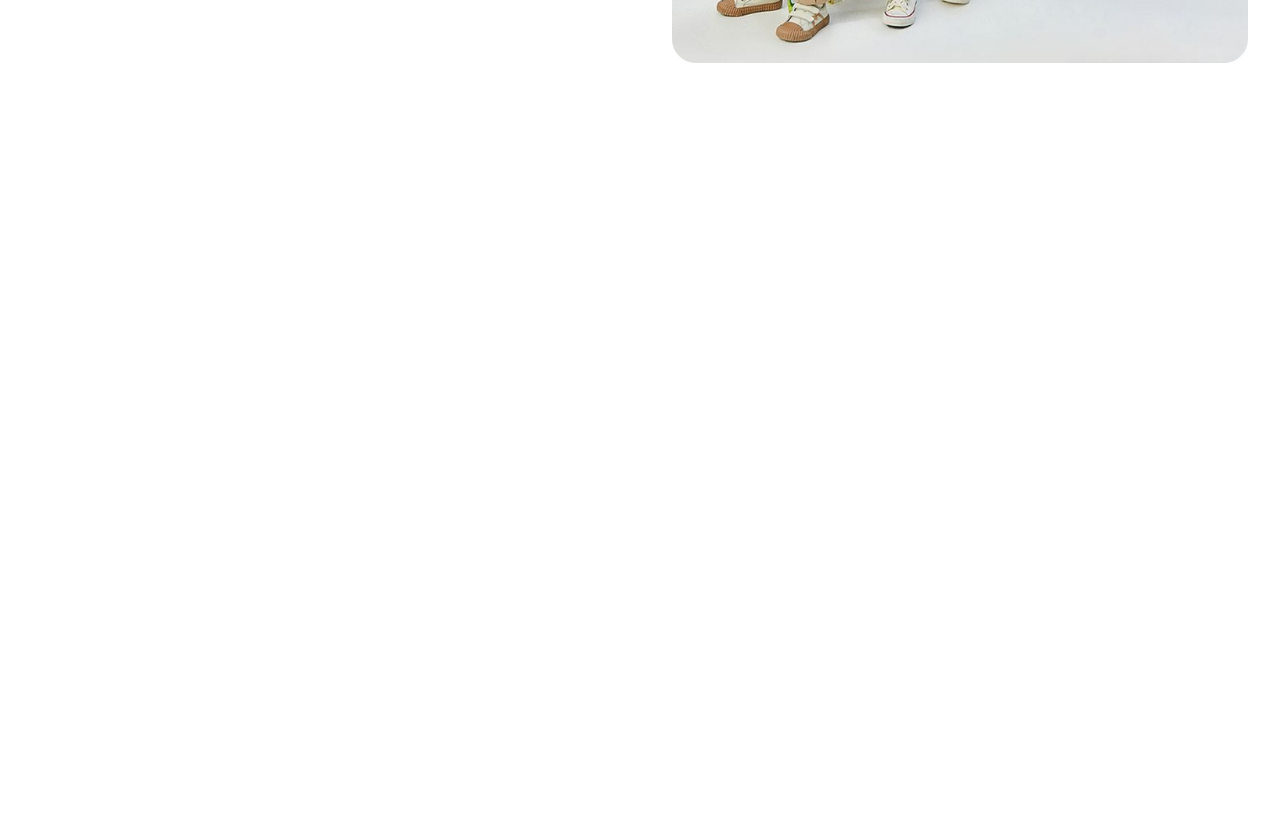
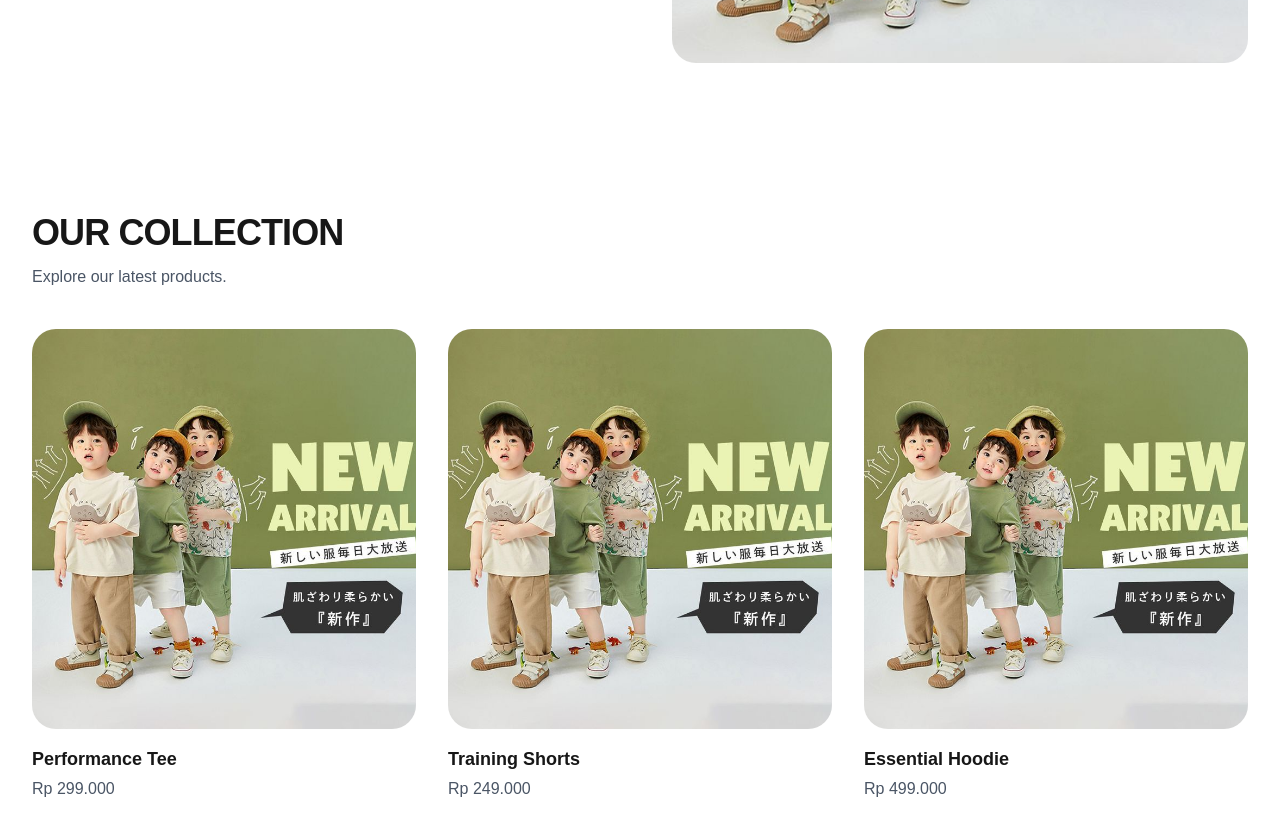
Before and after one commit to hilmanshidqie/kalora, a Next.js app: page / in a window 1280 px wide. Shown: the part 600-1436 px from the top of the page. Before the commit the page ends 800 px from the top, so only its background shows below. Built offline with nearby package versions, Linux system fonts and the light colour scheme.

Commit message:
Create resuable product card

```diff
--- a/app/page.tsx
+++ b/app/page.tsx
@@ -1,3 +1,5 @@
+import ProductCard from "@/components/ProductCard";
+
 export default function Home() {
   return (
     <main>
@@ -46,6 +48,41 @@ export default function Home() {
 
 </section>
 
+<section className="px-6 py-20 md:px-8">
+  <div className="mb-10">
+    <h2 className="text-4xl font-bold tracking-tight">
+      OUR COLLECTION
+    </h2>
+
+    <p className="mt-3 text-gray-600">
+      Explore our latest products.
+    </p>
+  </div>
+
+  <div className="grid grid-cols-1 gap-8 md:grid-cols-3">
+
+    <ProductCard
+  name="Performance Tee"
+  price="Rp 299.000"
+  image="/images/hero.jpg"
+/>
+
+<ProductCard
+  name="Training Shorts"
+  price="Rp 249.000"
+  image="/images/hero.jpg"
+/>
+
+<ProductCard
+  name="Essential Hoodie"
+  price="Rp 499.000"
+  image="/images/hero.jpg"
+/>
+
+
+  </div>
+</section>
+
     </main>
   );
 }
--- /dev/null
+++ b/components/ProductCard.tsx
@@ -0,0 +1,31 @@
+type ProductCardProps = {
+  name: string;
+  price: string;
+  image: string;
+};
+
+export default function ProductCard({
+  name,
+  price,
+  image,
+}: ProductCardProps) {
+  return (
+    <div>
+      <div className="h-[400px] overflow-hidden rounded-3xl">
+        <img
+          src={image}
+          alt={name}
+          className="h-full w-full object-cover transition duration-300 hover:scale-105"
+        />
+      </div>
+
+      <h3 className="mt-4 text-lg font-semibold">
+        {name}
+      </h3>
+
+      <p className="mt-1 text-gray-600">
+        {price}
+      </p>
+    </div>
+  );
+}
```
